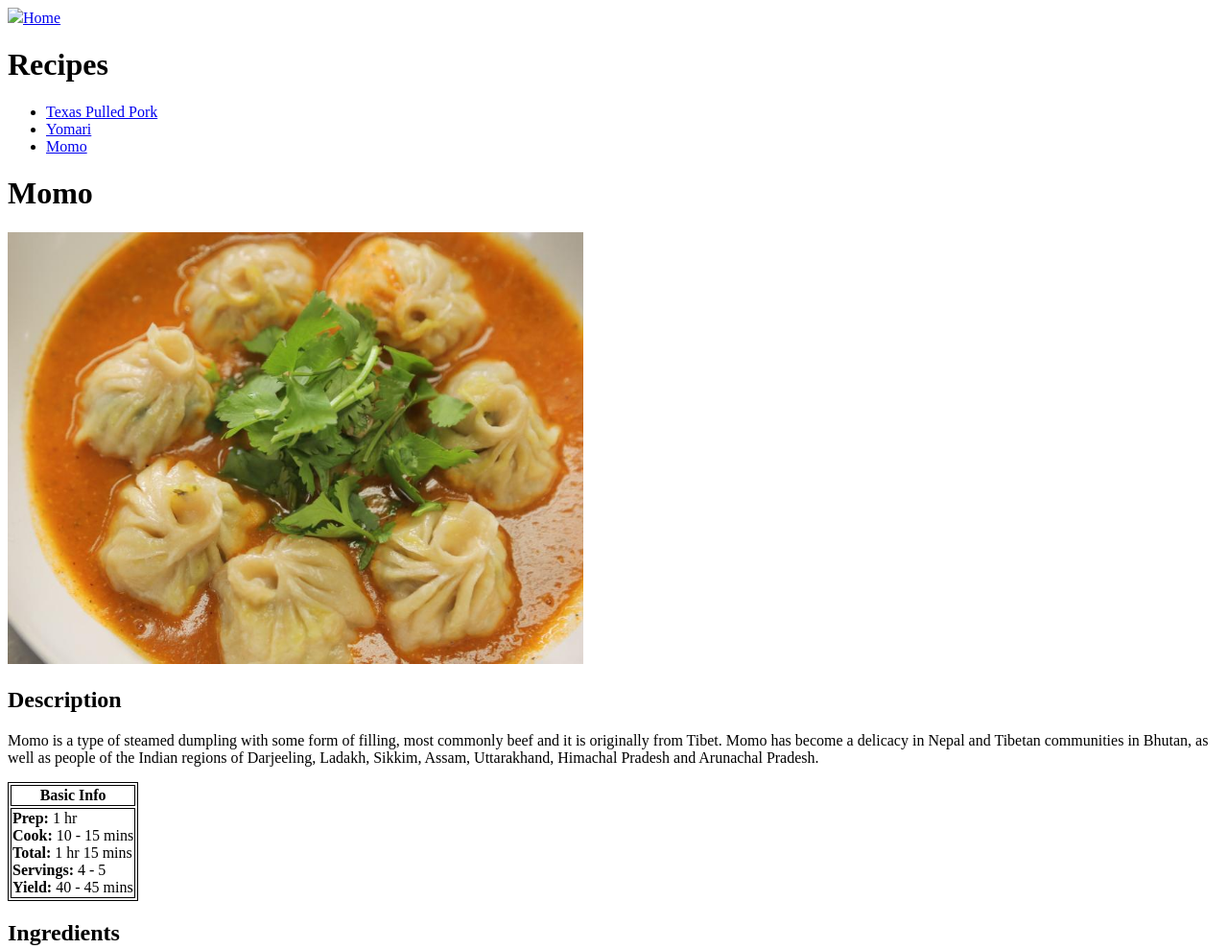
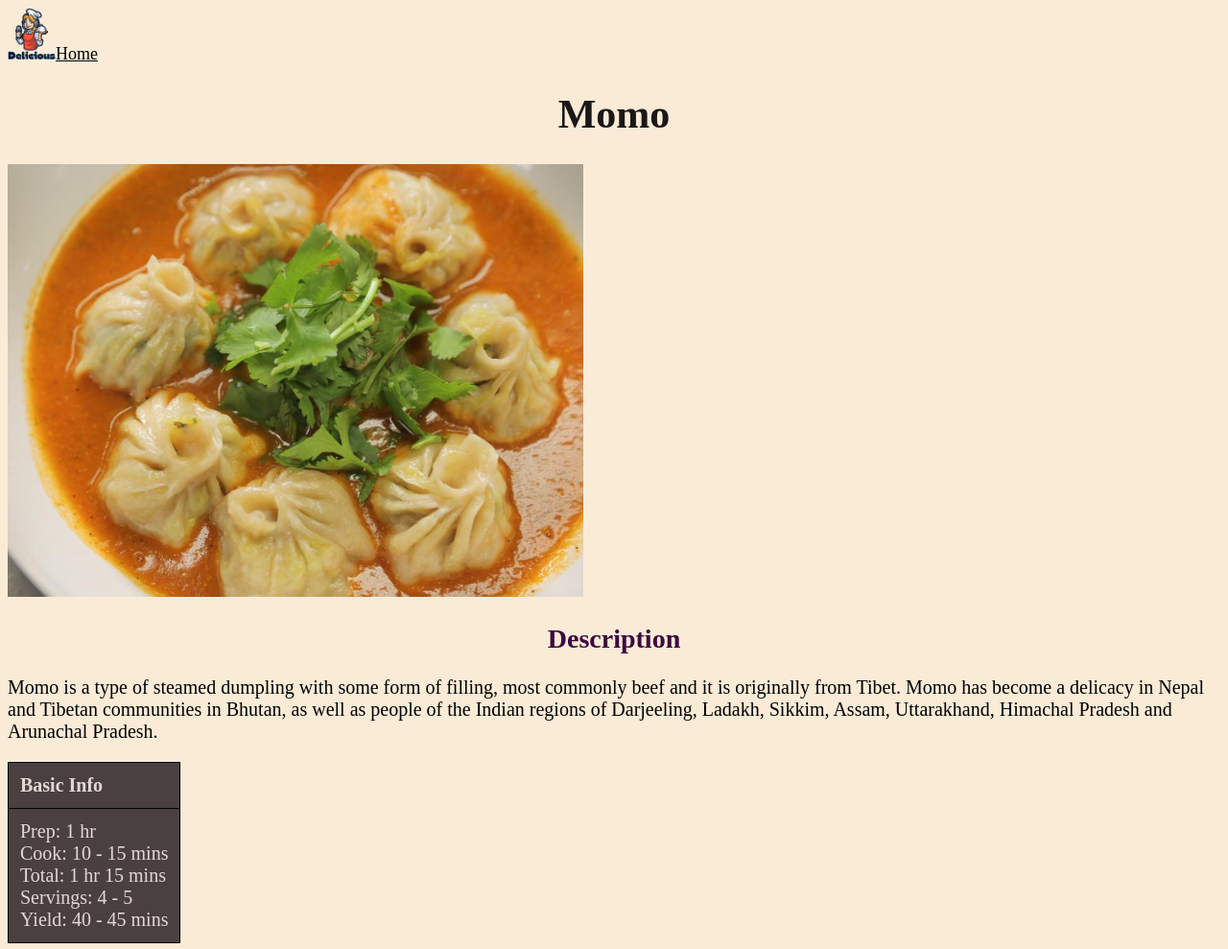
Before and after one commit to yurisha-bajracharya/Recipes, a plain HTML site: page recipe3.html in a window 1280 px wide. Shown: the top 989 px of the page at 96% size. Drawn offline with Linux system fonts and the light colour scheme.

Commit message:
Update recipe3.html

```diff
--- a/recipe3.html
+++ b/recipe3.html
@@ -5,16 +5,11 @@
     <meta http-equiv="X-UA-Compatible" content="IE=edge">
     <meta name="viewport" content="width=device-width, initial-scale=1.0">
     <title>Momo - Recipe</title>
-    <link rel="icon" type="image/x-icon" href="img/logo.jpg">
-    <a href="index.html"><img src="img/logo.jpg" width="50px">Home</a>
+    <link rel="icon" type="image/x-icon" href="img/logo.png">
+    <link rel="stylesheet" href="css/styles.css">
+    <a href="index.html"><img src="img/logo.png" width="50px">Home</a>
 </head>
 <body>
-    <h1>Recipes</h1>
-    <ul>
-        <li><a href="recipe1.html">Texas Pulled Pork</a></li>
-        <li><a href="recipe2.html">Yomari</a></li>
-        <li><a href="recipe3.html">Momo</a></li>
-    </ul>
     <h1>Momo</h1>
     <img src="img/img-3.jpeg" alt="picture of Slow Cooker Texas Pliled Pork" width="600px">
     <br>
@@ -29,11 +24,11 @@
         <tr><th>Basic Info</th></tr>
         <tr>
             <td>
-                <strong>Prep:</strong> 1 hr<br>
-                <strong>Cook:</strong> 10 - 15 mins<br>
-                <strong>Total: </strong> 1 hr 15 mins<br>
-                <strong>Servings: </strong>4 - 5 <br>
-                <strong>Yield: </strong>40 - 45 mins <br>
+                Prep: 1 hr<br>
+                Cook: 10 - 15 mins<br>
+                Total:  1 hr 15 mins<br>
+                Servings: 4 - 5 <br>
+                Yield: 40 - 45 mins <br>
             </td>
         </tr>
     </table>
@@ -77,5 +72,10 @@
         </li>
     </ol>
     <hr><br>
+    <h2>See also:</h2>
+    <ul>
+        <li><a href="recipe1.html">Texas Pulled Pork</a></li>
+        <li><a href="recipe2.html">Yomari</a></li>
+    </ul>
 </body>
 </html>
```
